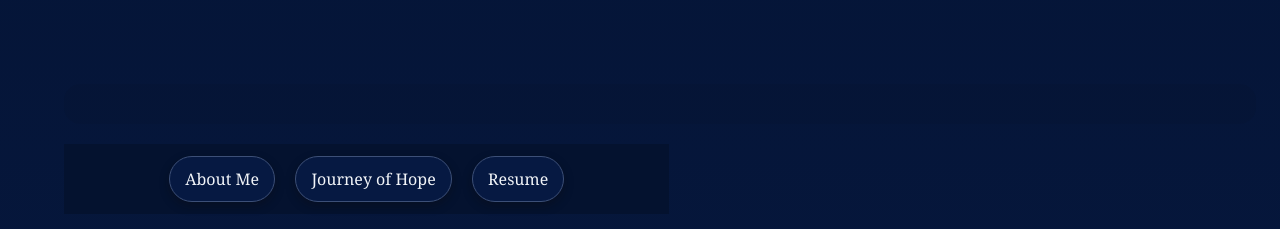
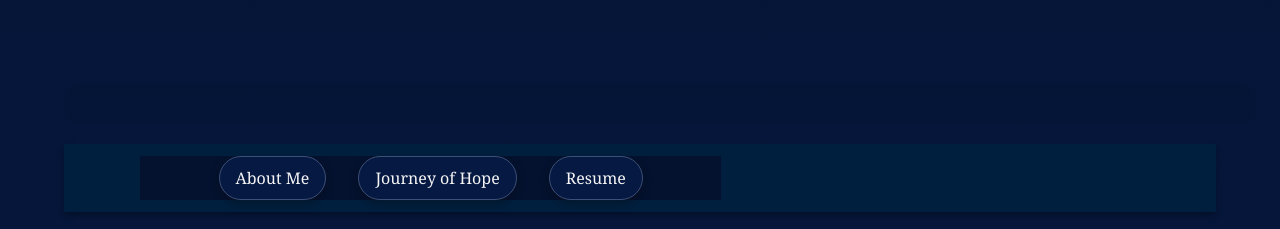
Before and after one commit to Mark-Fedechko/ITMD361project2, a plain HTML site: page index.html in a window 1280 px wide. Shown: the top 229 px of the page. Drawn offline with Linux system fonts and the light colour scheme.

Commit message:
Update stylesCSS.css

```diff
--- a/CSS/stylesCSS.css
+++ b/CSS/stylesCSS.css
@@ -1,4 +1,6 @@
 @import url("https://fonts.googleapis.com/css2?family=Poppins:wght@400;600&display=swap");
+
+html, body {margin: 0;}
 
 :root {
   --bg: hsl(221 84% 12%);
@@ -32,8 +34,21 @@ main, .container--fluid, .container--fixed {
     margin-inline: auto;
     max-width: 80rem;
     background-color: rgba(0,0,0, 0.05);
-    padding: 5rem;
+    padding: 10rem;
     border-radius: 1em;
+}
+
+.site-header {
+    background-color: #001f3f;
+    box-shadow: 0 4px 6px rgba(0,0,0, 0.3);
+    padding: 0.75rem ;
+}
+
+.site-header nav {
+    max-width: 80rem;
+    margin: 0;
+    padding: 0 5vw;
+    margin-inline: auto;
 }
 
 h1, h2, h3 {
@@ -65,22 +80,26 @@ h2 { font-weight: 600; font-size: clamp(1.3rem, 2.2vw, 1.6rem); }
   justify-content: center;
   align-items: center;
   margin: 0;
-  padding: calc(var(--space) * 0.75);
+  padding: 0;
   background: hsl(221 84% 10%);
   position: sticky;
   top: 0;
   z-index: 10;
+  gap: 2em;
 }
+
 .nav a {
   display: block;
   text-decoration: none;
-  color: var(--text);
-  padding: 0.55em 0.95em;
-  border-radius: 9999px;
+  color: #f5f5f5;
+  padding: 0.5em 1em;
+  border-radius: 25px;
   border: 1px solid hsl(220 33% 35%);
   background: hsl(221 84% 14%);
   box-shadow: 0 0.25rem 0.6rem hsl(220 10% 5% / 0.35);
+  transition: background 0.3s ease;
 }
+
 .nav a:hover,
 .nav a:focus-visible {
   background: var(--accent);
```
